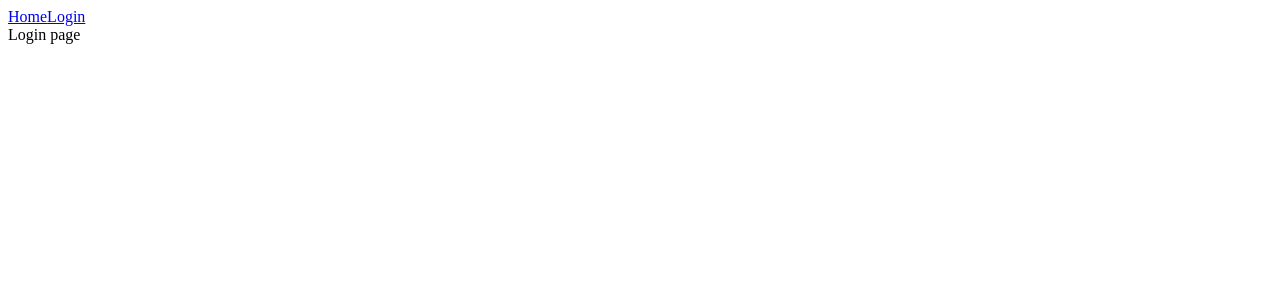
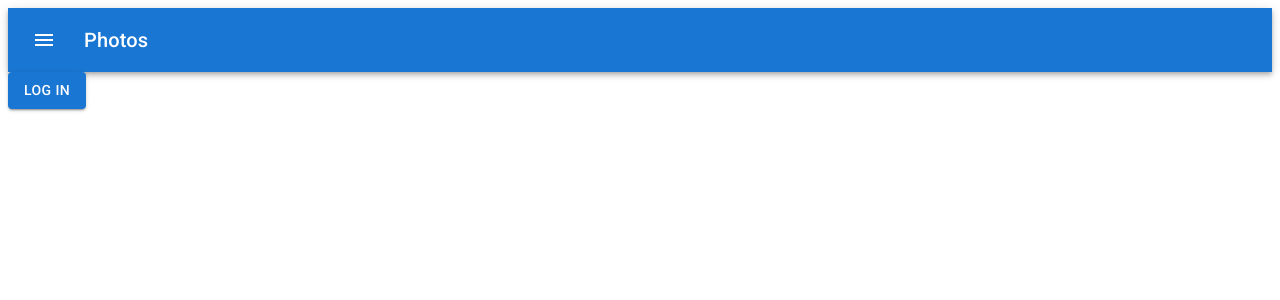
Before and after one commit to Thomas0507/Rattrapage-ASI-II, a React (Vite) app in the folder react-frontend/: page /login in a window 1280 px wide. Shown: the top 300 px of the page. Built offline with nearby package versions, Linux system fonts and the light colour scheme.

Commit message:
feat: Dynamic header with redirect menu

```diff
--- a/react-frontend/package.json
+++ b/react-frontend/package.json
@@ -10,6 +10,11 @@
     "preview": "vite preview"
   },
   "dependencies": {
+    "@emotion/react": "^11.14.0",
+    "@emotion/styled": "^11.14.0",
+    "@fontsource/roboto": "^5.1.1",
+    "@mui/icons-material": "^6.4.5",
+    "@mui/material": "^6.4.5",
     "localforage": "^1.10.0",
     "match-sorter": "^8.0.0",
     "react": "^19.0.0",
--- a/react-frontend/src/App.css
+++ b/react-frontend/src/App.css
@@ -0,0 +1,4 @@
+.button-link {
+    text-decoration: none;
+    color: unset;
+}
--- a/react-frontend/src/App.jsx
+++ b/react-frontend/src/App.jsx
@@ -1,7 +1,6 @@
 import { createBrowserRouter, createRoutesFromElements, Route, Routes, RouterProvider } from "react-router-dom";
 import Login from './pages/auth/Login';
 import Register from './pages/auth/Register';
-import Header from './pages/Header';
 import Home from './pages/Home';
 import { AuthProvider } from "./hooks/useAuth";
 import { ProtectedRoute } from "./components/ProtectedRoute";
@@ -9,10 +8,17 @@ import { HomeLayout } from "./layouts/HomeLayout";
 import SelectScreen from "./pages/app/SelectScreen";
 import CardScreen from "./pages/app/CardScreen";
 import { ProtectedLayout } from "./layouts/ProtectedLayout";
+import { useAuth } from "./hooks/useAuth";
+import Header from "./pages/Header";
+import './App.css';
 
 function App({}) {
 
+const { user } = useAuth();
+
   return (
+    <>
+    <Header user={user}/>
     <Routes>
       {/* public routes */}
       <Route element={<HomeLayout/>}>
@@ -25,8 +31,8 @@ function App({}) {
         <Route path="main" element={<SelectScreen/>}/>
         <Route path="cards" element={<CardScreen/>}/>
       </Route>
-
     </Routes>
+    </>
   );
 }
 
--- a/react-frontend/src/hooks/useAuth.jsx
+++ b/react-frontend/src/hooks/useAuth.jsx
@@ -32,6 +32,5 @@ export const AuthProvider = ({ children }) => {
   };
 
   export const useAuth = () => {
-    console.log(useContext(AuthContext));
     return useContext(AuthContext);
   };
--- a/react-frontend/src/layouts/HomeLayout.tsx
+++ b/react-frontend/src/layouts/HomeLayout.tsx
@@ -1,6 +1,8 @@
 import React from "react";
 import { Link, Navigate, Outlet } from "react-router-dom";
 import { useAuth } from "../hooks/useAuth";
+import { Button } from "@mui/material";
+
 
 export const HomeLayout = () => {
   const { user } = useAuth();
@@ -10,12 +12,6 @@ export const HomeLayout = () => {
   }
 
   return (
-    <div>
-      <nav>
-        <Link to="/">Home</Link>
-        <Link to="/login">Login</Link>
-      </nav>
       <Outlet />
-    </div>
   )
 };
--- a/react-frontend/src/layouts/ProtectedLayout.tsx
+++ b/react-frontend/src/layouts/ProtectedLayout.tsx
@@ -10,4 +10,6 @@ export const ProtectedLayout = () => {
     return <Navigate to="/" />;
   }
 
+  return <Outlet/>
+
 };
--- a/react-frontend/src/main.jsx
+++ b/react-frontend/src/main.jsx
@@ -4,7 +4,12 @@ import { BrowserRouter } from "react-router-dom";
 import './index.css'
 import App from './App.jsx'
 import { AuthProvider } from "./hooks/useAuth";
+import Header from './pages/Header';
 
+import '@fontsource/roboto/300.css';
+import '@fontsource/roboto/400.css';
+import '@fontsource/roboto/500.css';
+import '@fontsource/roboto/700.css';
 
 createRoot(document.getElementById('root')).render(
   <StrictMode>
--- a/react-frontend/src/pages/Header.jsx
+++ b/react-frontend/src/pages/Header.jsx
@@ -1,13 +1,94 @@
-import { Outlet, Link } from 'react-router-dom';
-import React from 'react'
+import * as React from 'react';
+import AppBar from '@mui/material/AppBar';
+import Box from '@mui/material/Box';
+import Toolbar from '@mui/material/Toolbar';
+import Typography from '@mui/material/Typography';
+import IconButton from '@mui/material/IconButton';
+import MenuIcon from '@mui/icons-material/Menu';
+import AccountCircle from '@mui/icons-material/AccountCircle';
+import Switch from '@mui/material/Switch';
+import FormControlLabel from '@mui/material/FormControlLabel';
+import FormGroup from '@mui/material/FormGroup';
+import MenuItem from '@mui/material/MenuItem';
+import Menu from '@mui/material/Menu';
+import { Link } from 'react-router-dom';
+import { useNavigate  } from "react-router-dom";
 
-const Header = () => {
+function onClickRedirect(url) {
+}
+
+
+function Header (props) {
+    const auth = props.user ? true : false;
+    let urlChosen = '';
+    let navigate = useNavigate();
+
+    const [anchorEl, setAnchorEl] = React.useState(null);
+
+
+    const handleMenu = (event) => {
+        setAnchorEl(event.currentTarget);
+    };
+
+    const handleClose = () => {
+        setAnchorEl(null);
+    };
+
+
+
     return (
-        <>
-           <Link to="/">Home</Link>
-           <Outlet/>
-        </>
-    )
+    <Box sx={{ flexGrow: 1 }}>
+      <AppBar position="static">
+        <Toolbar>
+          <IconButton
+            size="large"
+            edge="start"
+            color="inherit"
+            aria-label="menu"
+            sx={{ mr: 2 }}
+          >
+            <MenuIcon />
+          </IconButton>
+          <Typography variant="h6" component="div" sx={{ flexGrow: 1 }}>
+            Photos
+          </Typography>
+          {auth && (
+            <div>
+              <IconButton
+                size="large"
+                aria-label="account of current user"
+                aria-controls="menu-appbar"
+                aria-haspopup="true"
+                onClick={handleMenu}
+                color="inherit"
+              >
+                <AccountCircle />
+              </IconButton>
+              <Menu
+                id="menu-appbar"
+                anchorEl={anchorEl}
+                anchorOrigin={{
+                  vertical: 'top',
+                  horizontal: 'right',
+                }}
+                keepMounted
+                transformOrigin={{
+                  vertical: 'top',
+                  horizontal: 'right',
+                }}
+                open={Boolean(anchorEl)}
+                onClose={handleClose}
+              >
+                <MenuItem component={Link} to='/profile' onClick={handleClose}>Profile</MenuItem>
+                <MenuItem component={Link} to='/settings' onClick={handleClose}>Settings</MenuItem>
+                <MenuItem component={Link} to='/logout' onClick={handleClose}>Logout</MenuItem>
+              </Menu>
+            </div>
+          )}
+        </Toolbar>
+      </AppBar>
+    </Box>
+    );
 };
 
 export default Header;
--- a/react-frontend/src/pages/auth/Login.jsx
+++ b/react-frontend/src/pages/auth/Login.jsx
@@ -1,8 +1,11 @@
-import React from 'react'
+import React from 'react';
+import Button from '@mui/material/Button';
+
 
 const Login = () => {
     return (
-        <span>Login page</span>
+        <Button variant="contained">Log In</Button>
+
     )
 };
 
```
Also changed, not shown: 1 other file (tests, documents, lock files or other folders).
